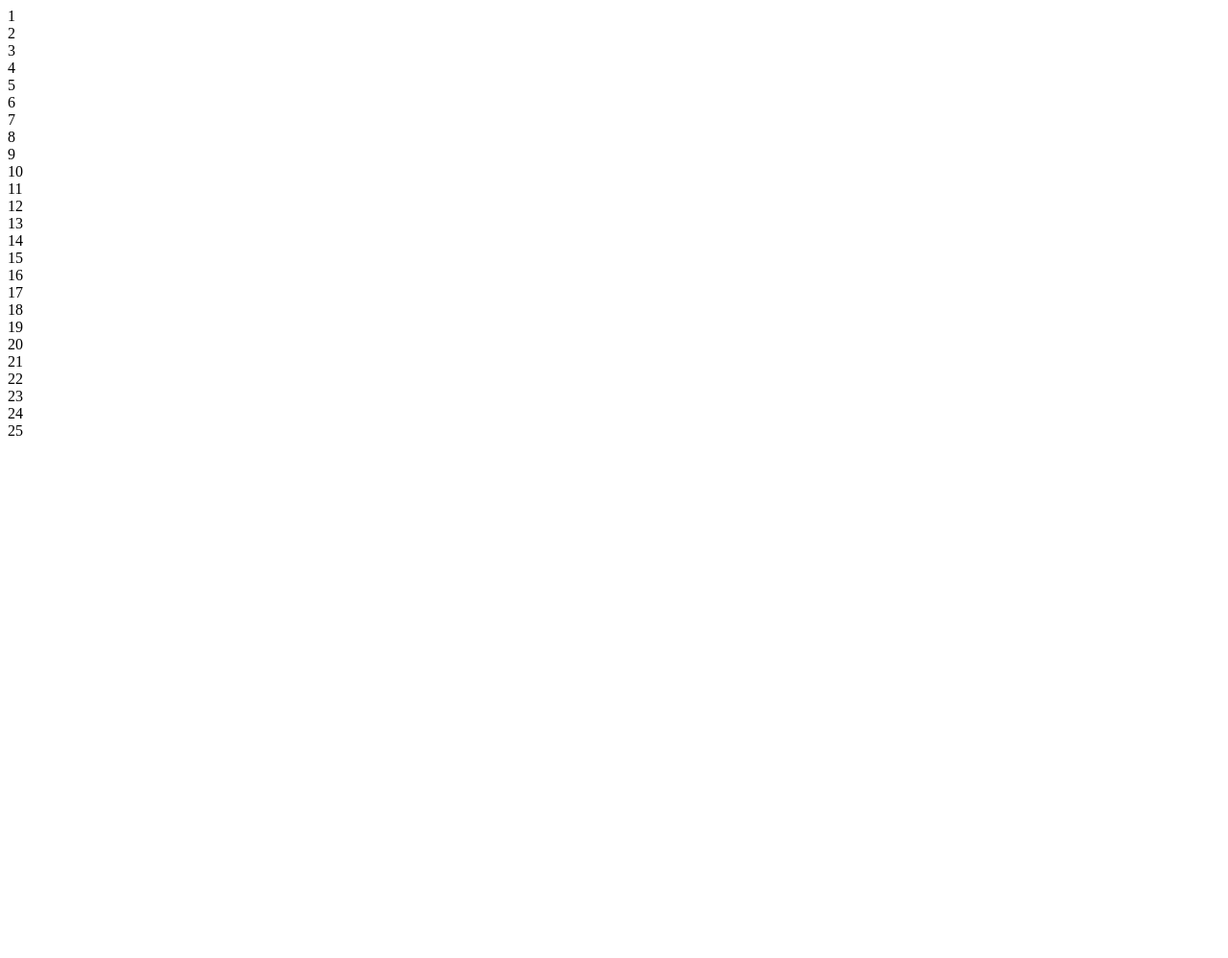
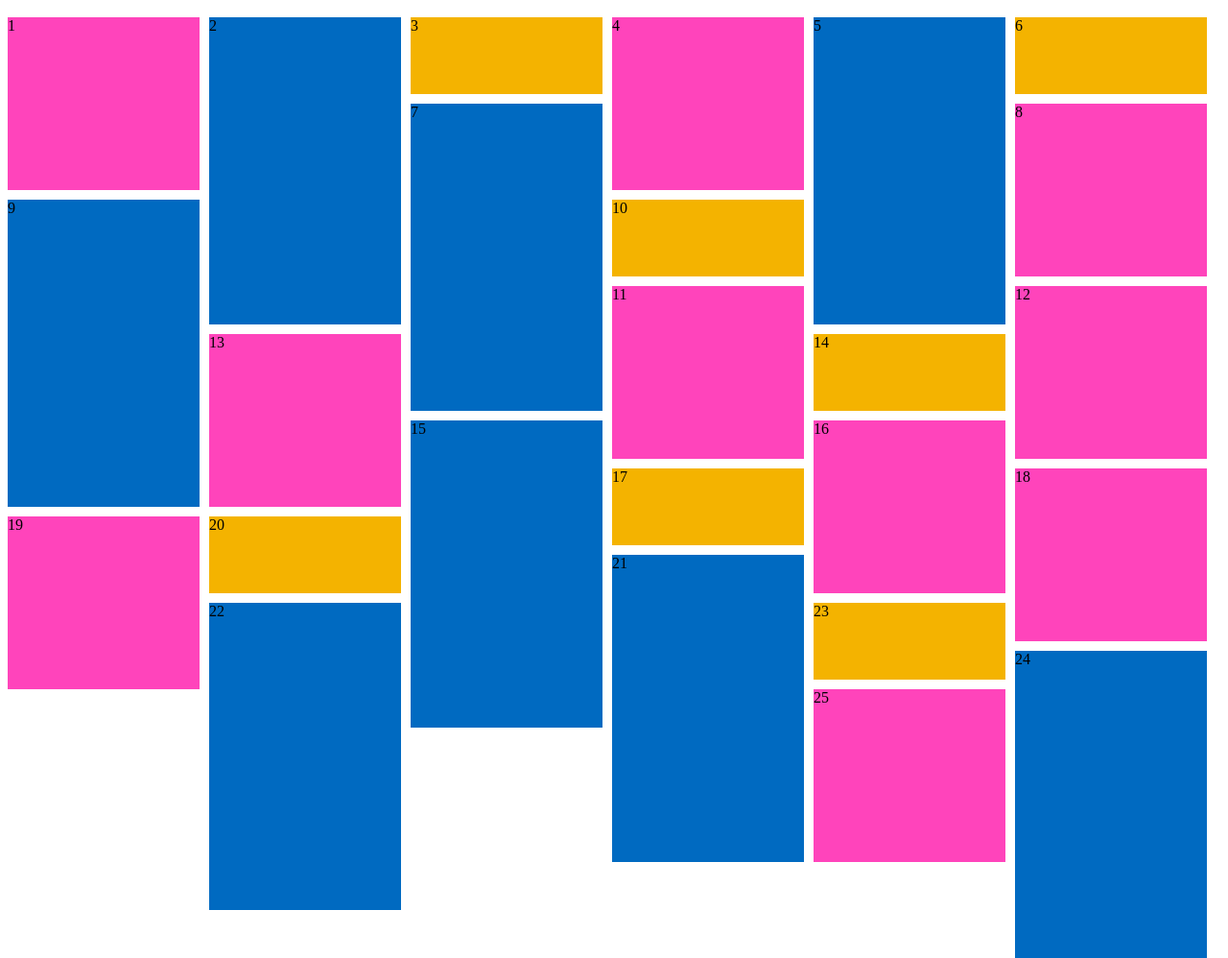
Before and after one commit to Haluluyo/task18-waterFall, a plain HTML site: page demo/index.html in a window 1280 px wide. Shown: the whole page at 96% size. Before the commit the page ends 800 px from the top, so only its background shows below. Drawn offline with nearby package versions, Linux system fonts and the light colour scheme.

Commit message:
Update index.html

```diff
--- a/demo/index.html
+++ b/demo/index.html
@@ -4,6 +4,7 @@
   <script src="//code.jquery.com/jquery-2.1.1.min.js"></script>
   <meta charset="utf-8">
   <meta name="description" content="瀑布流-demo"/>
+  <link rel="stylesheet" href="./master.css">
   <title>瀑布流-demo</title>
 </head>
 <body>
```
